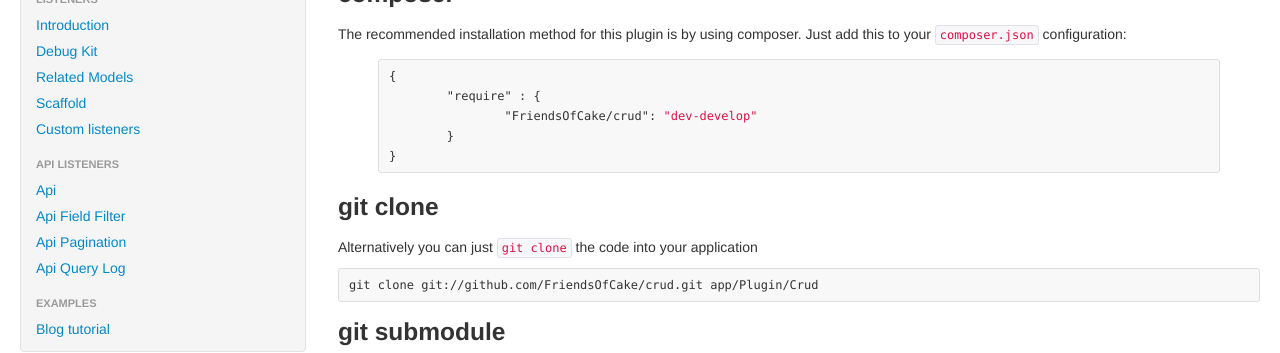
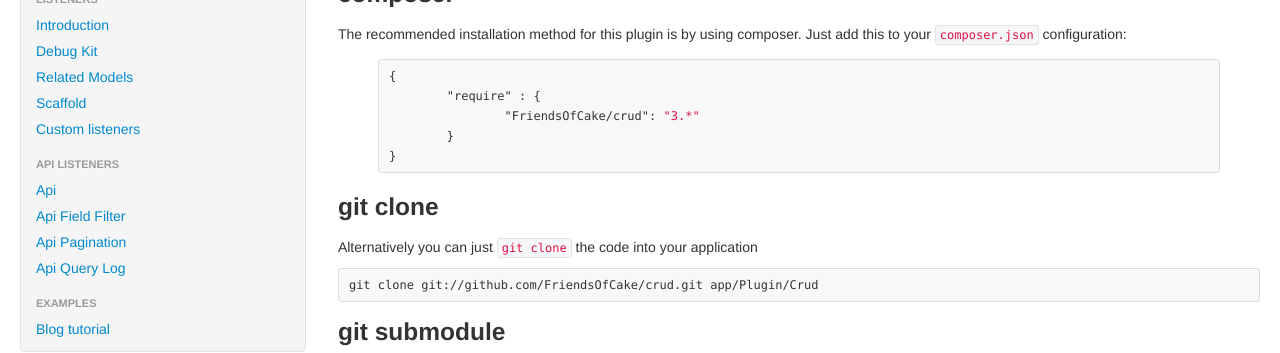
Before and after one commit to FriendsOfCake/crud, a Jekyll site: the page built from docs/installation.md, in a window 1280 px wide and 900 px high, scrolled down 315 px. Shown: the part 151-504 px from the top of the window. Built offline with Jekyll 4.4.1, drawn with Linux system fonts in a browser that asks for light colours; nearby versions of some CDN libraries; comment, search, counter and statistics services are not loaded.

Commit message:
Update installation.md

```diff
--- a/docs/installation.md
+++ b/docs/installation.md
@@ -18,7 +18,7 @@
 {% highlight json %}
 {
 	"require" : {
-		"FriendsOfCake/crud": "dev-develop"
+		"FriendsOfCake/crud": "3.*"
 	}
 }
 {% endhighlight %}
```
